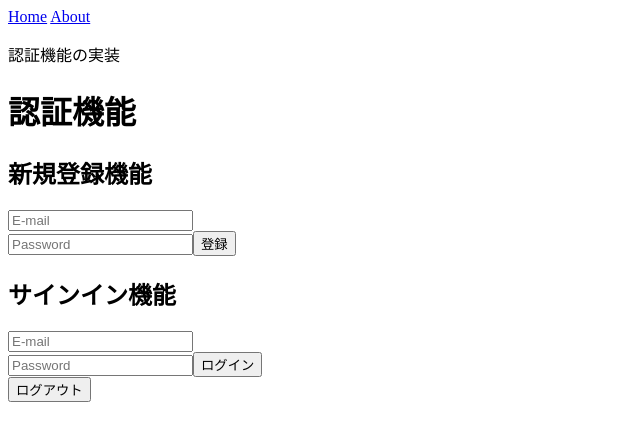
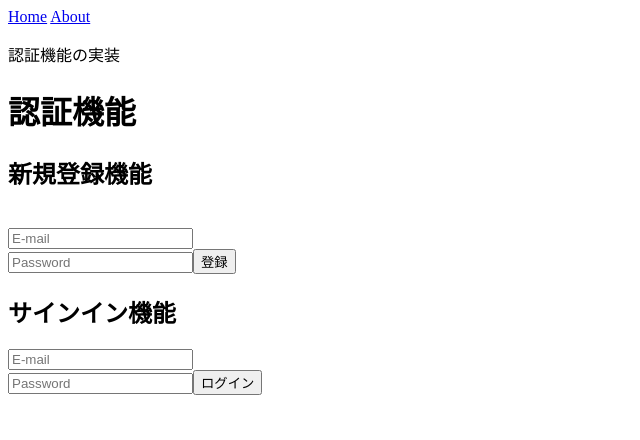
Before and after one commit to Takagineer/study-app, a Next.js app: page / in a window 1280 px wide. Shown: the top 440 px of the page, without its empty margins (0-640 px from the left). Built offline with nearby package versions, Linux system fonts and the light colour scheme; no server answers.

Commit message:
ログイン状態による条件分岐の記述

```diff
--- a/src/firebase.js
+++ b/src/firebase.js
@@ -62,6 +62,18 @@ export const signOut = async () => {
 };
 //サインアウト用メソッド
 
+firebase.auth().onAuthStateChanged((user) => {
+  if (user) {
+    // User is signed in, see docs for a list of available properties
+    // https://firebase.google.com/docs/reference/js/firebase.User
+    var uid = user.uid;
+    // ...
+  } else {
+    // User is signed out
+    // ...
+  }
+});
+
 export const auth = firebase.auth();
 // export const db = firebase.firestore();
 export default firebase;
--- a/src/pages/index.jsx
+++ b/src/pages/index.jsx
@@ -5,8 +5,13 @@ import {auth} from '../firebase'
 
 export default function Home() {
 
+  // const [username,setUsername]=useState('')
   const [email, setEmail] = useState('')
   const [password, setPassword] = useState('')
+
+  // const usernameValue=(e)=>{
+  //   setUsername(e.target.value)
+  // }
 
   const emailValue=(e)=>{
     setEmail(e.target.value)
@@ -16,7 +21,11 @@ export default function Home() {
   }
 
   const signUp =async() =>{
-    const user=await signUpWithEmailAndPassword(email,password)
+    const user=await signUpWithEmailAndPassword(
+      // username,
+      email,
+      password)
+    // setUsername('')
     setEmail('')
     setPassword('')
   }
@@ -31,8 +40,10 @@ export default function Home() {
     <App>
       <p>認証機能の実装</p>
       <h1>認証機能</h1>
-      <div>{auth.currentUser}</div>
+      {auth.currentUser===null ?
+      <div>
       <h2>新規登録機能</h2>
+      <br />
       <input
         type="email"
         value={email}
@@ -63,11 +74,20 @@ export default function Home() {
       placeholder="Password"
       />
       <button onClick={signIn}>ログイン</button>
-
+      </div>
+      :
       <div>
-
+        {auth.currentUser===null ? '現在ログインしているユーザーはいません' : '現在、ログインしています'}
+        <br />
         <button onClick={signOut}>ログアウト</button>
       </div>
+
+
+      }
+
+
+
+
     </App>
   )
 }
```
